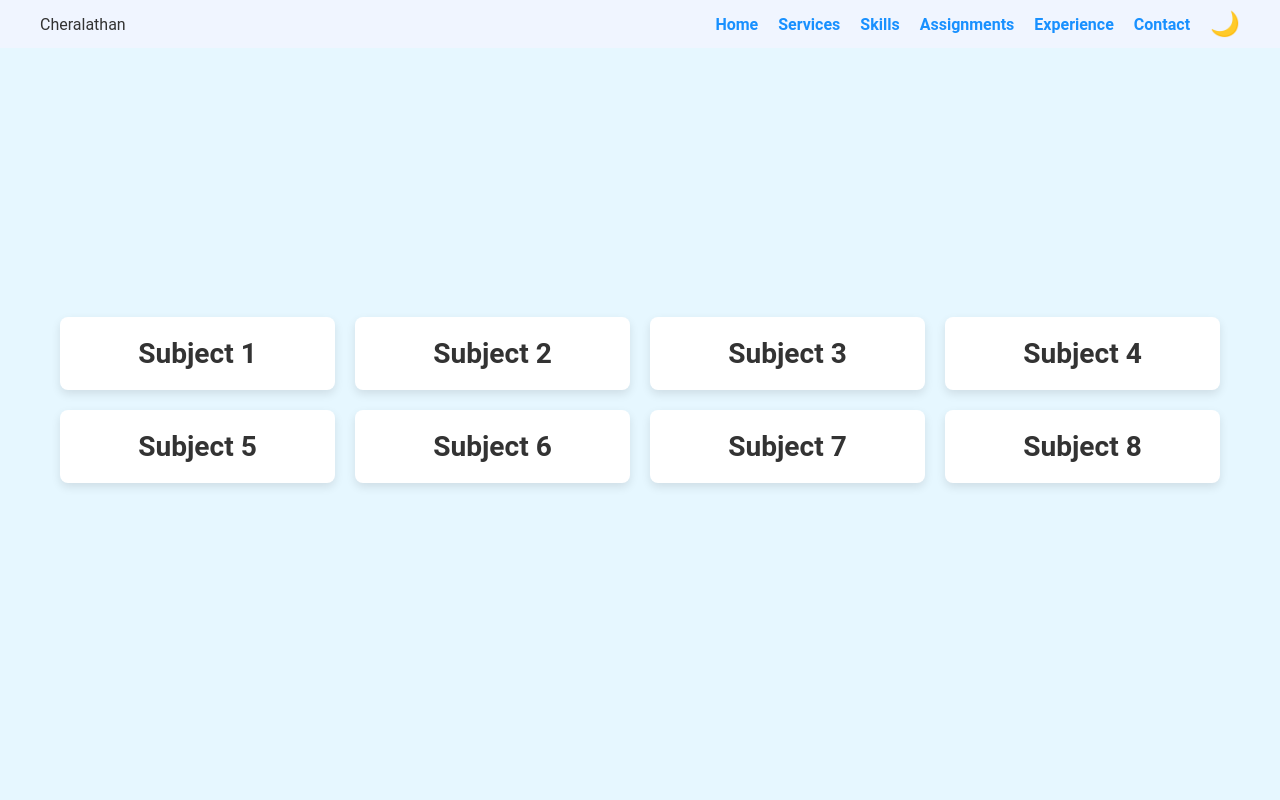
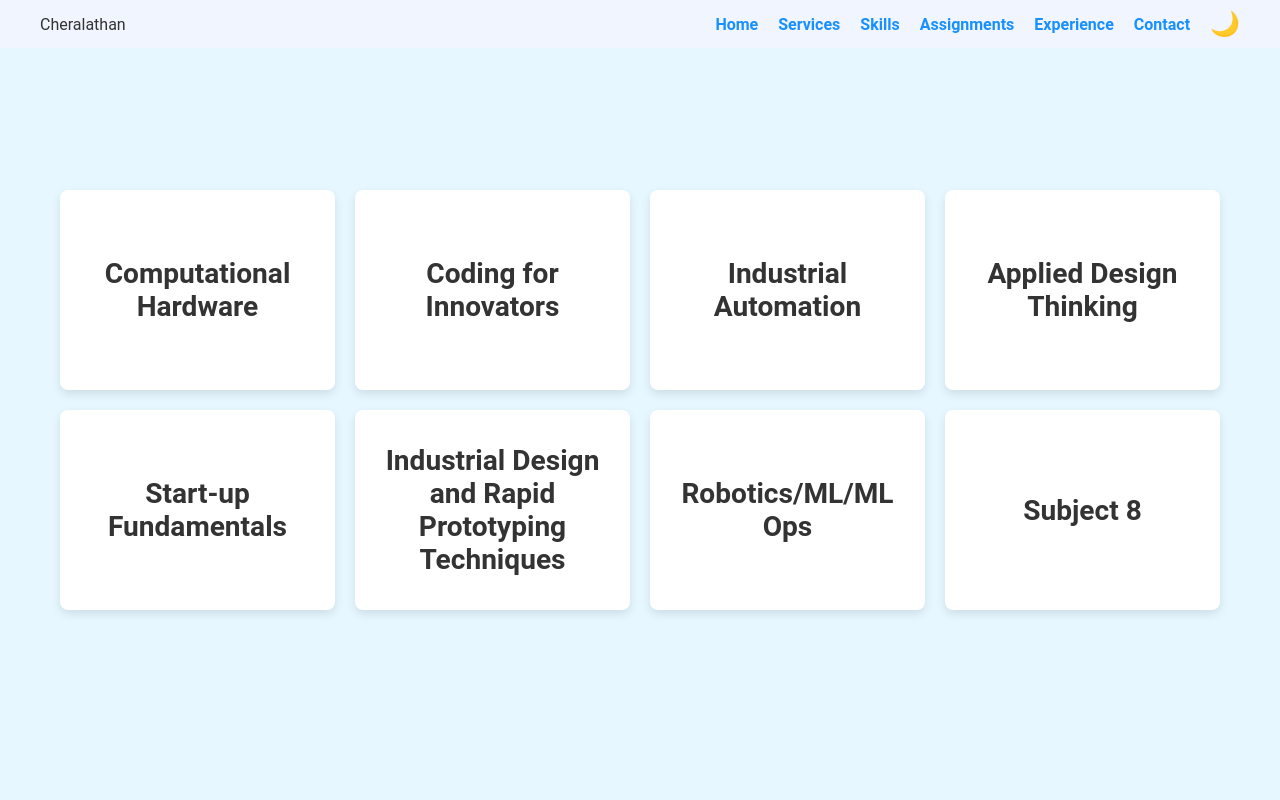
Before and after one commit to cheralathan-3/Portfolio, a plain HTML site: page assignments.html in a window 1280 px wide. Shown: the top 800 px of the page. Drawn offline with Linux system fonts and the light colour scheme.

Commit message:
scroll bar fix and some small fixes

```diff
--- a/assets/css/styles.css
+++ b/assets/css/styles.css
@@ -19,7 +19,6 @@ body {
     margin: 0;
     padding: 0;
     height: 100vh;
-    /* overflow: hidden; */
 }
 
 /* Header */
@@ -38,7 +37,7 @@ header {
 /* Sections */
 .container {
     height: 100vh;
-    overflow-y: scroll;
+    /* overflow-y: scroll; */
     scroll-snap-type: y mandatory;
     scroll-behavior: smooth;
 }
@@ -88,7 +87,6 @@ nav ul li a {
 .dropdown-menu a {
     display: block;
     width: 100%;
-    /* Make the link fill the entire row */
     padding: 10px;
     text-decoration: none;
     color: inherit;
@@ -288,18 +286,6 @@ nav ul li a {
     justify-content: center;
 }
 
-#subject-grid {
-    display: grid;
-    grid-template-columns: repeat(4, 1fr);
-    grid-template-rows: repeat(2, 1fr);
-    gap: 20px;
-    padding: 20px;
-    width: 100%;
-    max-width: 1200px;
-    margin: 20px auto;
-    max-height: 80vh;
-}
-
 .subject {
     background: white;
     padding: 20px;
@@ -310,6 +296,10 @@ nav ul li a {
     box-shadow: 0px 4px 10px rgba(0, 0, 0, 0.1);
     transition: transform 0.3s ease, box-shadow 0.3s ease;
     cursor: pointer;
+    min-height: 200px;
+    display: flex;
+    align-items: center;
+    justify-content: center;
 }
 
 .subject:hover {
@@ -323,9 +313,7 @@ nav ul li a {
     align-items: center;
     justify-content: center;
     padding: 20px;
-    /* Add padding for smaller screens */
     box-sizing: border-box;
-    /* Include padding in height calculation */
 }
 
 #subject-grid {
@@ -333,24 +321,22 @@ nav ul li a {
     grid-template-columns: repeat(4, 1fr);
     grid-template-rows: repeat(2, 1fr);
     gap: 20px;
+    padding: 20px;
     width: 100%;
     max-width: 1200px;
+    margin: 20px auto;
     max-height: 80vh;
     box-sizing: border-box;
-    /* Include padding in width calculation */
 }
 
 .subject-link {
     text-decoration: none;
-    /* Remove underline from links */
     color: inherit;
-    /* Inherit text color from parent */
 }
 
 /* Assignments container */
 .assignments-container {
     height: 100vh;
-    overflow-y: scroll;
     scroll-snap-type: y mandatory;
     scroll-behavior: smooth;
 }
@@ -364,3 +350,25 @@ nav ul li a {
     font-size: 2rem;
     scroll-snap-align: start;
 }
+
+/* #back-to-top-btn {
+    display: none;
+    position: fixed;
+    bottom: 20px;
+    right: 20px;
+    z-index: 999;
+    border: none;
+    outline: none;
+    background-color: #000;
+    color: white;
+    cursor: pointer;
+    padding: 15px;
+    border-radius: 50%;
+    font-size: 18px;
+    opacity: 0.5;
+    transition: opacity 0.3s;
+}
+
+#back-to-top-btn:hover {
+    opacity: 1;
+} */
--- a/assignments.html
+++ b/assignments.html
@@ -35,37 +35,37 @@
         <div id="subject-grid">
             <a href="#subject1" class="subject-link">
                 <div class="subject" role="button">
-                        <h3>Subject 1</h3>
+                    <h3>Computational Hardware</h3>
                 </div>
             </a>
             <a href="#subject2" class="subject-link">
                 <div class="subject" role="button">
-                        <h3>Subject 2</h3>
+                    <h3>Coding for Innovators</h3>
                 </div>
             </a>
             <a href="#subject3" class="subject-link">
                 <div class="subject" role="button">
-                        <h3>Subject 3</h3>
+                    <h3>Industrial Automation</h3>
                 </div>
             </a>
             <a href="#subject4" class="subject-link">
                 <div class="subject" role="button">
-                        <h3>Subject 4</h3>
+                    <h3>Applied Design Thinking</h3>
                 </div>
             </a>
             <a href="#subject5" class="subject-link">
                 <div class="subject" role="button">
-                        <h3>Subject 5</h3>
+                    <h3>Start-up Fundamentals</h3>
                 </div>
             </a>
             <a href="#subject6" class="subject-link">
                 <div class="subject" role="button">
-                        <h3>Subject 6</h3>
+                    <h3>Industrial Design and Rapid Prototyping Techniques</h3>
                 </div>
             </a>
             <a href="#subject7" class="subject-link">
                 <div class="subject" role="button">
-                        <h3>Subject 7</h3>
+                    <h3>Robotics/ML/ML Ops</h3>
                 </div>
             </a>
             <a href="#subject8" class="subject-link">
@@ -78,49 +78,50 @@
 
     <section id="subject1">
         <div class="assignment-content">
-                <h2>Subject 1</h2>
+            <h2>Computational Hardware</h2>
             <p>Content for Subject 1 goes here...</p>
         </div>
     </section>
 
     <section id="subject2">
         <div class="assignment-content">
-                <h2>Subject 2</h2>
+            <h2>Coding for Innovators</h2>
             <p>Content for Subject 2 goes here...</p>
         </div>
     </section>
 
     <section id="subject3">
         <div class="assignment-content">
-                <h2>Subject 3</h2>
+            <h2>Industrial Automation</h2>
             <p>Content for Subject 3 goes here...</p>
         </div>
     </section>
 
     <section id="subject4">
         <div class="assignment-content">
-                <h2>Subject 4</h2>
+            <h2>Applied Design Thinking</h2>
             <p>Content for Subject 4 goes here...</p>
         </div>
     </section>
 
     <section id="subject5">
         <div class="assignment-content">
-                <h2>Subject 5</h2>
+            <h2>Start-up Fundamentals</h2>
             <p>Content for Subject 5 goes here...</p>
         </div>
     </section>
 
     <section id="subject6">
         <div class="assignment-content">
-                <h2>Subject 6</h2>
+            <h3>Industrial Design and Rapid Prototyping Techniques</h3>
             <p>Content for Subject 6 goes here...</p>
+
         </div>
     </section>
 
     <section id="subject7">
         <div class="assignment-content">
-                <h2>Subject 7</h2>
+            <h2>Robotics/ML/ML Ops</h2>
             <p>Content for Subject 7 goes here...</p>
         </div>
     </section>
@@ -132,6 +133,18 @@
         </div>
     </section>
 
+    <!-- <button id="back-to-top-btn">
+        <svg xmlns="http://www.w3.org/2000/svg" height="1em" viewBox="0 0 512 512">
+            <style>
+                svg {
+                    fill: #ffffff
+                }
+            </style>
+            <path
+                d="M233.4 105.4c12.5-12.5 32.8-12.5 45.3 0l192 192c12.5 12.5 12.5 32.8 0 45.3s-32.8 12.5-45.3 0L256 173.3 86.6 342.6c-12.5 12.5-32.8 12.5-45.3 0s-12.5-32.8 0-45.3l192-192z" />
+        </svg>
+    </button> -->
+
 </body>
 
 </html>
```
Also changed, not shown: assets/js/script.js (+39 -0 lines). Lines whose indentation alone changed are shown as unchanged.
